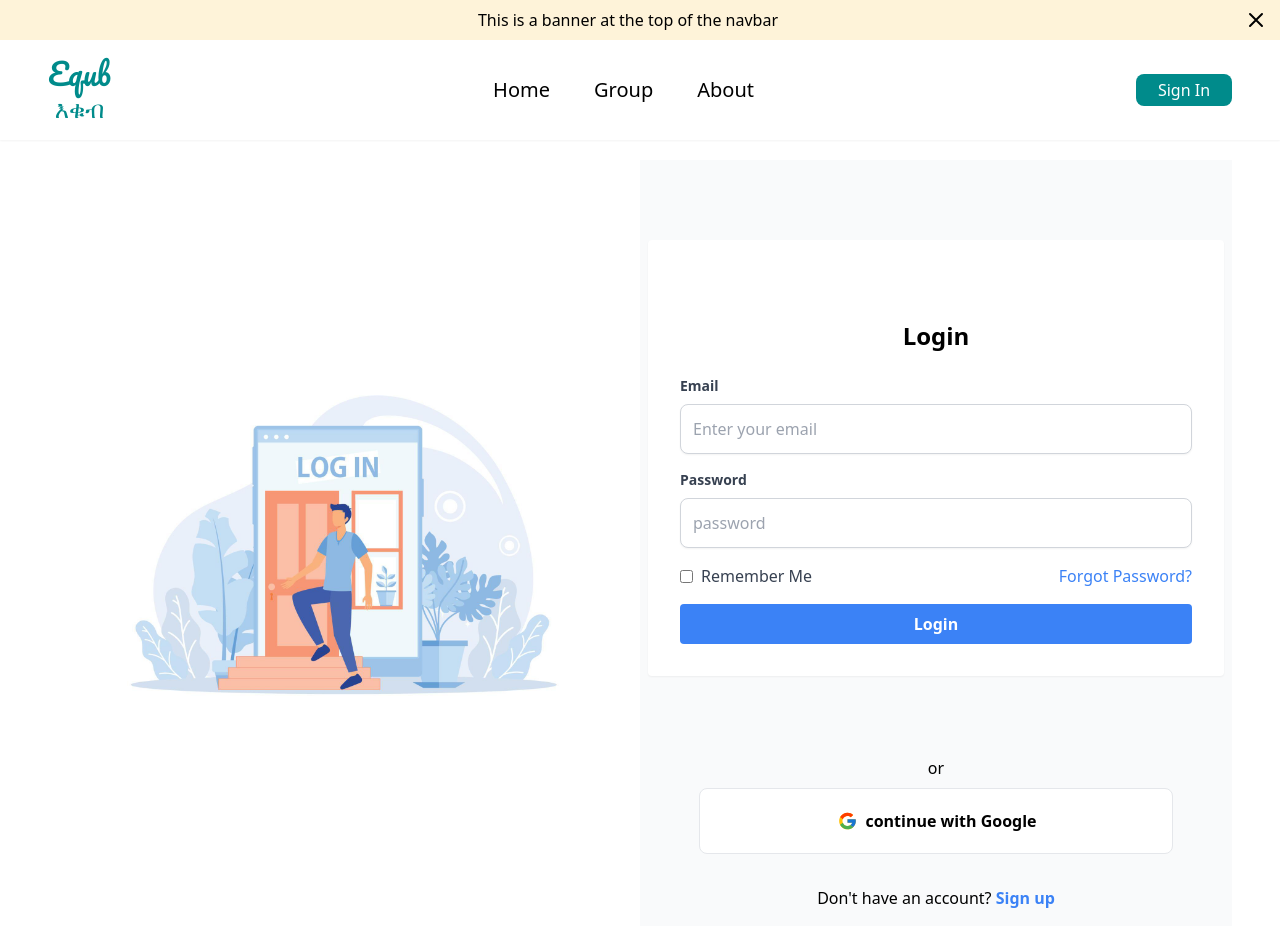
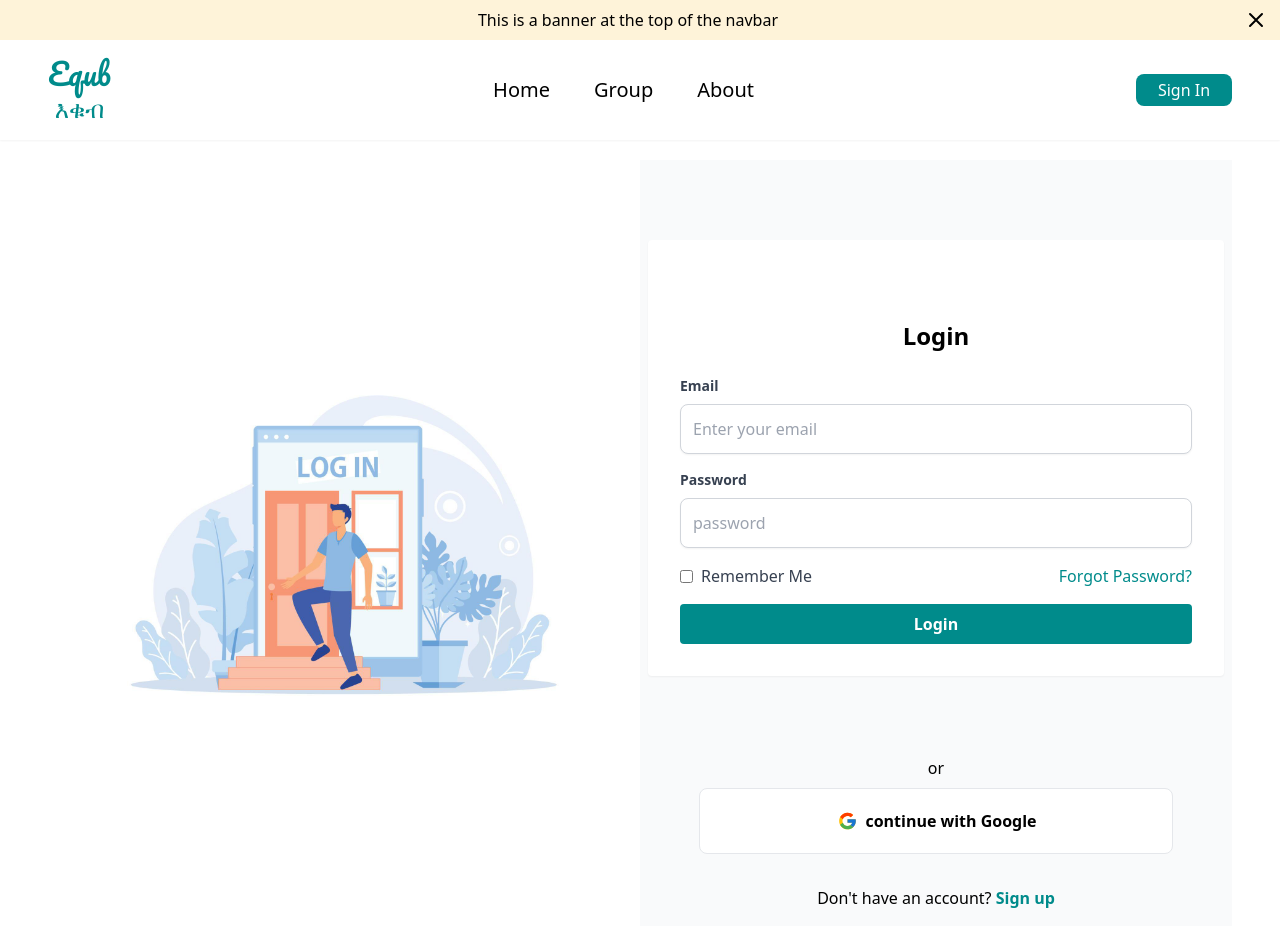
Before and after one commit to Chachu21/equb-semister-project, a React (Vite) app in the folder frontend/: page /login in a window 1280 px wide. Shown: the top 952 px of the page. Built offline with nearby package versions, Linux system fonts and the light colour scheme.

Commit message:
some css modification on forgot password,reset password and login pages

```diff
--- a/frontend/src/Auth/ForgotPassword.tsx
+++ b/frontend/src/Auth/ForgotPassword.tsx
@@ -1,10 +1,10 @@
 import axios from "axios";
 import React from "react";
 import { useState } from "react";
-import { Link } from "react-router-dom";
+import { Link,useNavigate } from "react-router-dom";
 
 const ForgotPassword = () => {
-
+ const navigate = useNavigate();
   const [email, setEmail] = useState<string>("");
 
   const handleForgotPassword = async (e: React.FormEvent<HTMLFormElement>) => {
@@ -24,7 +24,8 @@ const ForgotPassword = () => {
         // Password reset email sent successfully
         // You can display a success message to the user or redirect them to another page
         console.log("Password reset email sent successfully");
-
+       setEmail("");
+       navigate("/")
 
       } else {
         // Handle error
@@ -59,7 +60,7 @@ const ForgotPassword = () => {
           </div>
           <button
             type="submit"
-            className="w-full bg-blue-500 text-white p-3 rounded-lg font-semibold mb-4"
+            className="w-full bg-[#008B8B] hover:bg-[#7da7a7] text-white p-3 rounded-lg font-semibold mb-4"
           >
             Submit
           </button>
@@ -68,7 +69,7 @@ const ForgotPassword = () => {
       <div className="bg-gray-100 text-center py-4">
         <p className="text-gray-600">
           Remembered your password?{" "}
-          <Link to={"/login"} className="text-blue-500 font-semibold">
+          <Link to={"/login"} className="text-[#008B8B] font-semibold">
             Login now
           </Link>
         </p>
--- a/frontend/src/Auth/Login.tsx
+++ b/frontend/src/Auth/Login.tsx
@@ -96,7 +96,6 @@ const Login = () => {
           className="max-w-xl mx-auto bg-white shadow-sm rounded px-8 md:pt-20 pb-8 md:my-20"
         >
           <h2 className="text-2xl font-semibold mb-6 text-center">Login</h2>
-
           <div className="mb-4">
             <label
               htmlFor="email"
@@ -137,7 +136,6 @@ const Login = () => {
               <p className="text-red-500 text-xs italic">{errors.password}</p>
             )}
           </div>
-
           <div className="flex items-center justify-between mb-4">
             <div className="flex items-center mb-2 md:mb-0">
               <input
@@ -153,7 +151,7 @@ const Login = () => {
             </div>
             <Link
               to="/forgotpassword"
-              className="text-blue-500 text-sm md:text-base"
+              className="text-[#008B8B] text-sm md:text-base"
             >
               Forgot Password?
             </Link>
@@ -161,7 +159,7 @@ const Login = () => {
 
           <button
             type="submit"
-            className="w-full bg-blue-500 hover:bg-blue-700 text-white font-bold py-2 px-4 rounded"
+            className="w-full bg-[#008B8B] hover:bg-[#7da7a7] text-white font-bold py-2 px-4 rounded"
             disabled={isSubmitting}
           >
             Login
@@ -205,7 +203,7 @@ const Login = () => {
         <div className=" text-center py-4">
           <p>
             Don't have an account?{" "}
-            <Link to={"/register"} className="text-blue-500 font-semibold">
+            <Link to={"/register"} className="text-[#008B8B] font-semibold">
               Sign up
             </Link>
           </p>
--- a/frontend/src/Auth/ResetPassword.tsx
+++ b/frontend/src/Auth/ResetPassword.tsx
@@ -37,7 +37,7 @@ const ResetPassword: React.FC = () => {
   return (
     <div className="max-w-md mx-auto mt-10 p-6 border rounded shadow-lg">
       <h2 className="text-2xl mb-4">Reset Password</h2>
-    <form onSubmit={handleSubmit} className="space-y-4">
+      <form onSubmit={handleSubmit} className="space-y-4">
         <div>
           <label className="block mb-1">New Password:</label>
           <input
@@ -49,7 +49,7 @@ const ResetPassword: React.FC = () => {
         </div>
         <button
           type="submit"
-          className="w-full py-2 px-4 bg-blue-500 text-white rounded hover:bg-blue-600"
+          className="w-full py-2 px-4 bg-[#008B8B] hover:bg-[#7da7a7] text-white rounded"
         >
           Reset Password
         </button>
```
